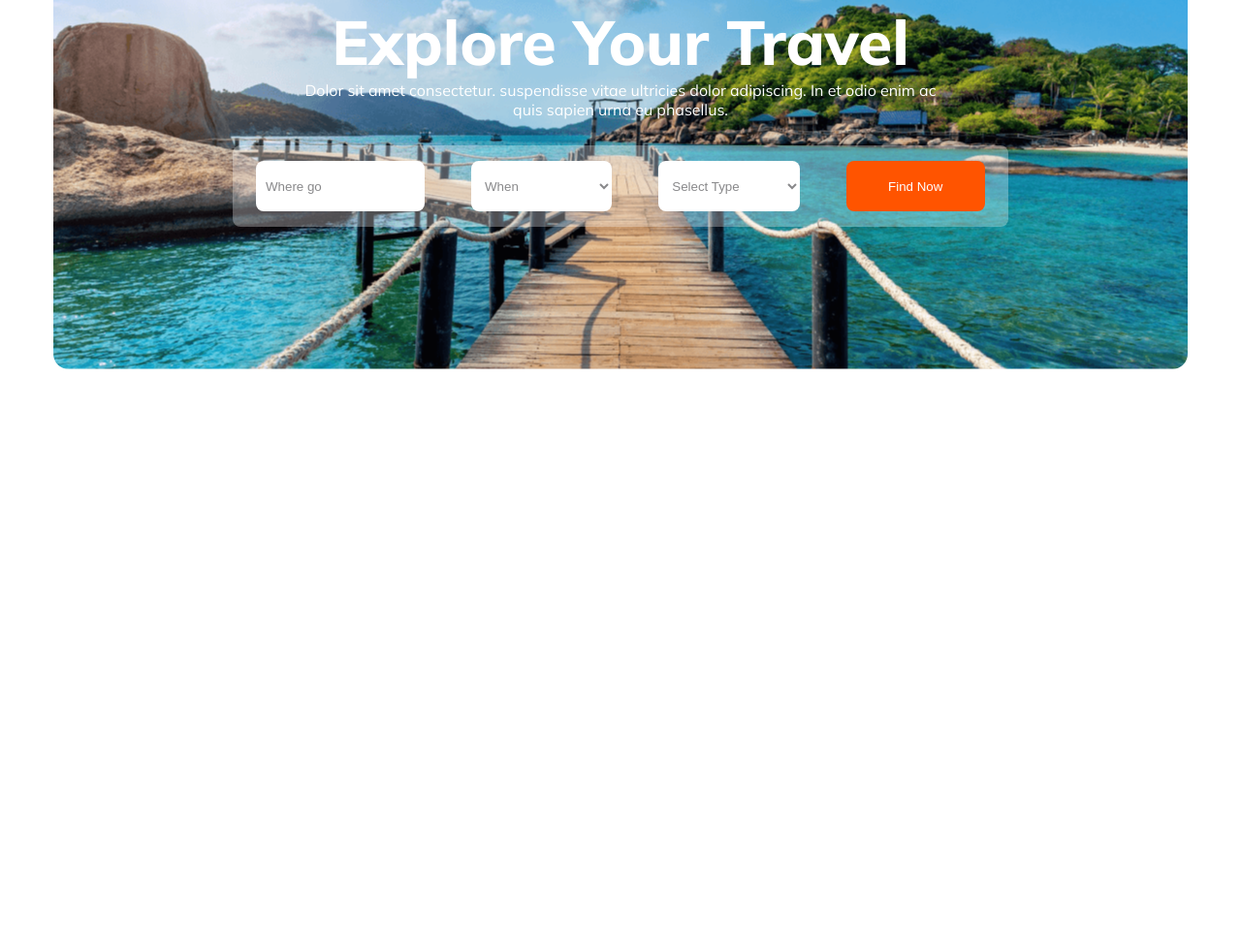
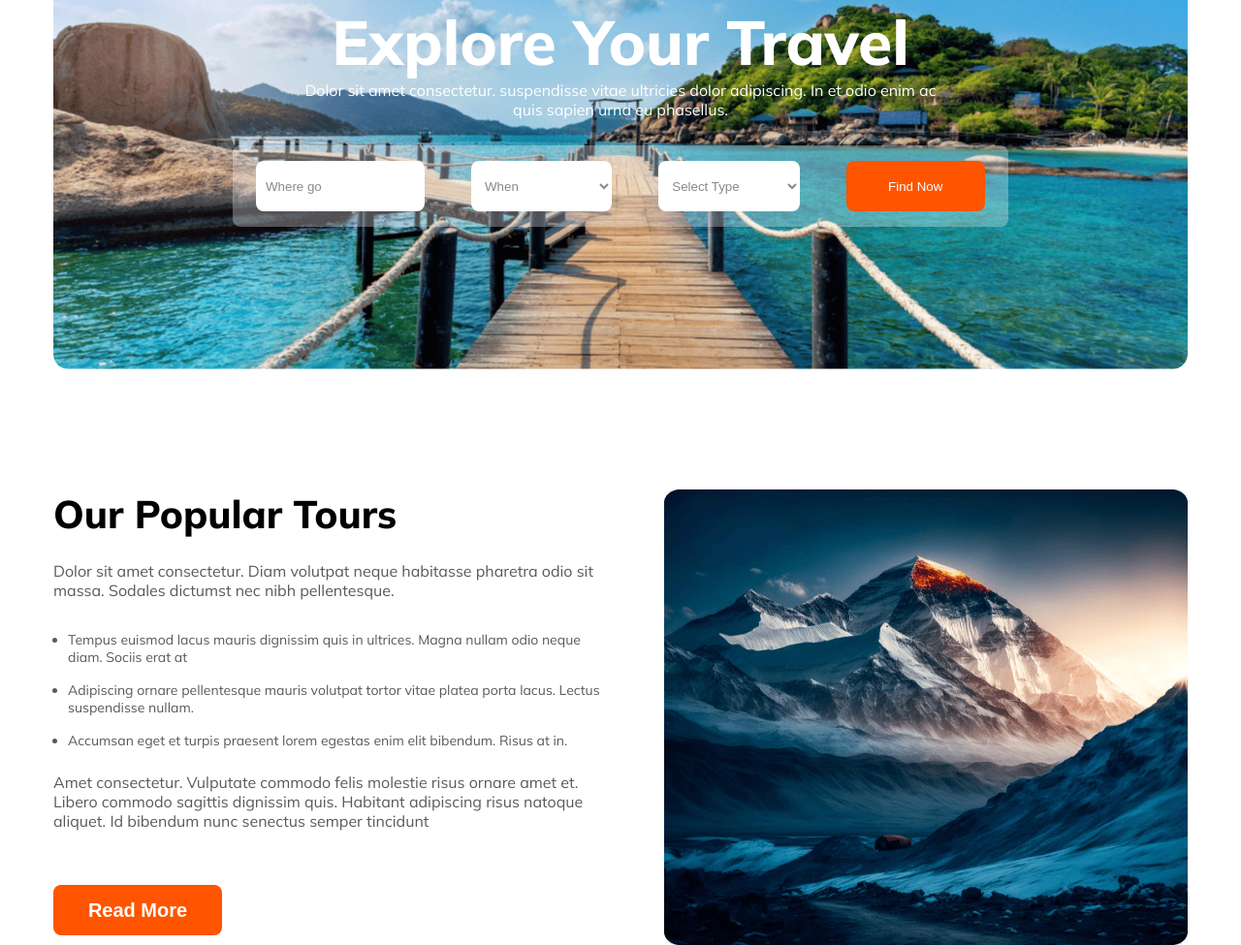
Before and after one commit to hamimbsf/hero-travel, a plain HTML site: page index.html in a window 1280 px wide. Shown: the part 199-1174 px from the top of the page at 97% size. Before the commit the page ends 800 px from the top, so only its background shows below. Drawn offline with Linux system fonts and the light colour scheme.

Commit message:
added section two html and css style

```diff
--- a/hero.css
+++ b/hero.css
@@ -7,7 +7,7 @@ body {
   padding: 0;
   box-sizing: border-box;
 }
-ul{
+.nav-item{
   list-style: none;
   display: flex;
   gap: 44px;
@@ -33,6 +33,12 @@ ul{
 .color-2{
   color: rgb(255, 255, 255)
 }
+.color-3{
+  color: rgba(19, 19, 24, 0.7);
+}
+.color-4{
+  color: rgb(90, 90, 93);
+}
 /* Color one */
 #color-one{
     background-color: rgb(255, 84, 0);
@@ -41,7 +47,7 @@ ul{
 .section-one{
   background-image: url(Images/Group\ 13\ \(1\)\ \(1\).png);
   background-position: center;
-  width: 90%;
+  width: 350px;
   height: 483px;
   margin: 0 auto;
   display: block;
@@ -80,7 +86,45 @@ ul{
     font-weight: 400;
     padding-left: 10px;
 }
-
+/* section two */
+.section-two-box-one{
+  width: 335px;
+  margin: 0 auto;
+}
+.section-two-list{
+  margin-left: 15px;
+  margin-bottom: 16px;
+  & li{
+    margin-bottom: 12px;
+    margin-top: 16px;
+    color: rgba(19, 19, 24, 0.7);
+    font-size: 14px;
+  }
+}
+.section-two-title{
+  margin-top: 24px;
+  margin-bottom: 16px;
+}
+.btn-two{
+  border-radius: 8px;
+  background: rgb(255, 84, 0);
+  width: 174px;
+  height: 52px;
+  border: none;
+  margin-top: 24px;
+  color: white;
+  font-size: 20px;
+  font-weight: 800;
+}
+.section-two-box-two{
+  display: flex;
+  & img{
+    width: 335px;
+    height: 342px;
+    margin: 0 auto;
+    margin-top: 24px;
+  }
+}
 /* responsive */
 @media only screen and (min-width: 850px) {
   /* navbar styles */
@@ -92,7 +136,7 @@ ul{
   .fa-solid{
     display: none;
   }
-  ul{
+  .nav-item{
     display: unset;
     list-style: none;
     display: flex;
@@ -141,4 +185,29 @@ ul{
     height: 52px;
     margin: 0 24px;
   }
+  /* section two */
+  .section-two{
+    display: flex;
+    justify-content: center;
+    gap: 53px;
+    margin-top: 100px;
+    height: 470px;
+    & .section-two-box-one{
+      width: 577px;
+      margin: 0;
+    }
+    & .section-two-box-two{
+      width: 540px;
+      height: 470px;
+    }
+    .section-two-title{
+      font-size: 40px;
+      font-weight: 800;
+      margin-bottom: 24px;
+    }
+    .section-two-description{
+      margin-bottom: 32px;
+      margin-top: 24px;
+    }
+  }
 }
--- a/index.html
+++ b/index.html
@@ -20,7 +20,7 @@
         </div>
         <div>
           <i class="fa-solid fa-bars"></i>
-          <ul>
+          <ul class="nav-item">
             <li>Home</li>
             <li>Package</li>
             <li>Testimonial</li>
@@ -45,6 +45,24 @@
           </div>
         </div>
       </section>
+      <section class="section-two">
+        <div class="section-two-box-one">
+          <h3 class="section-two-title" >Our Popular Tours</h3>
+          <p class="color-3 section-two-description">Dolor sit amet consectetur. Diam volutpat neque habitasse pharetra odio sit massa. Sodales dictumst nec nibh pellentesque.</p>
+          <div class="section-two-list">
+            <ul>
+              <li>Tempus euismod lacus mauris dignissim quis in ultrices. Magna nullam odio neque diam. Sociis erat at</li>
+              <li>Adipiscing ornare pellentesque mauris volutpat tortor vitae platea porta lacus. Lectus suspendisse nullam.</li>
+              <li>Accumsan eget et turpis praesent lorem egestas enim elit bibendum. Risus at in.</li>
+            </ul>
+          </div>
+          <p class="color-4 section-two-description"> Amet consectetur. Vulputate commodo felis molestie risus ornare amet et. Libero commodo sagittis dignissim quis. Habitant adipiscing risus natoque aliquet. Id bibendum nunc senectus semper tincidunt</p>
+          <button class="btn-two">Read More</button>
+        </div>
+        <div class="section-two-box-two">
+          <img class="section-two-box-two" src="Images/Rectangle 4.png" alt="Hill">
+        </div>
+      </section>
     </main>
     <footer></footer>
   </body>
```
